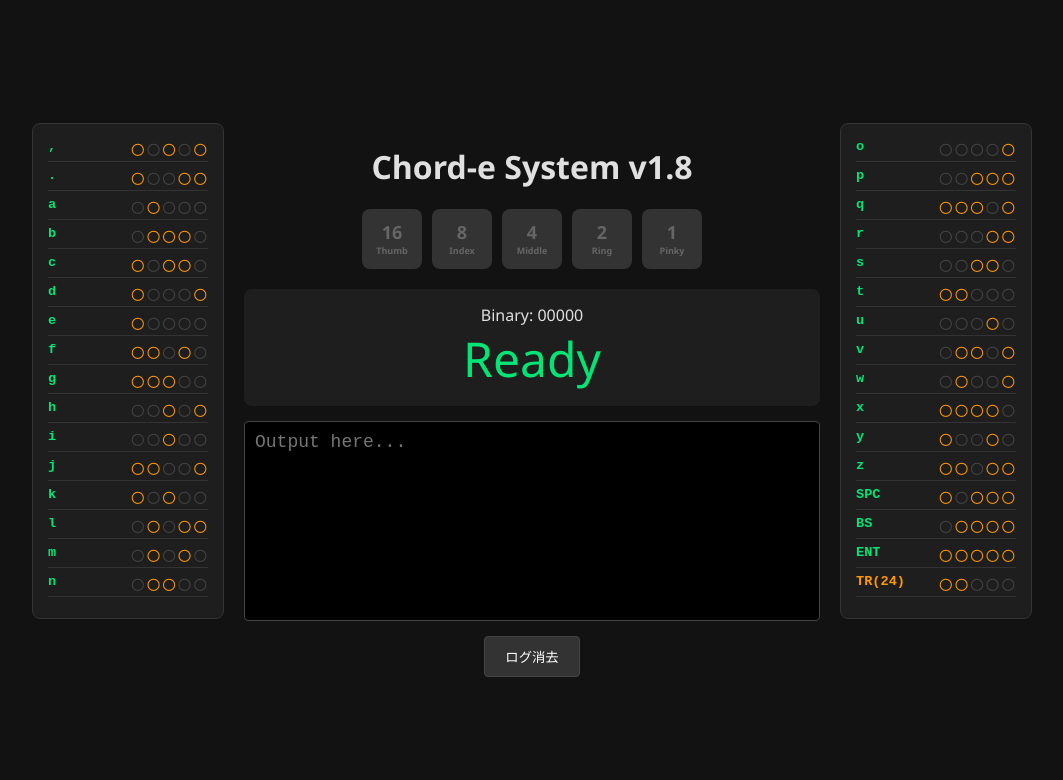
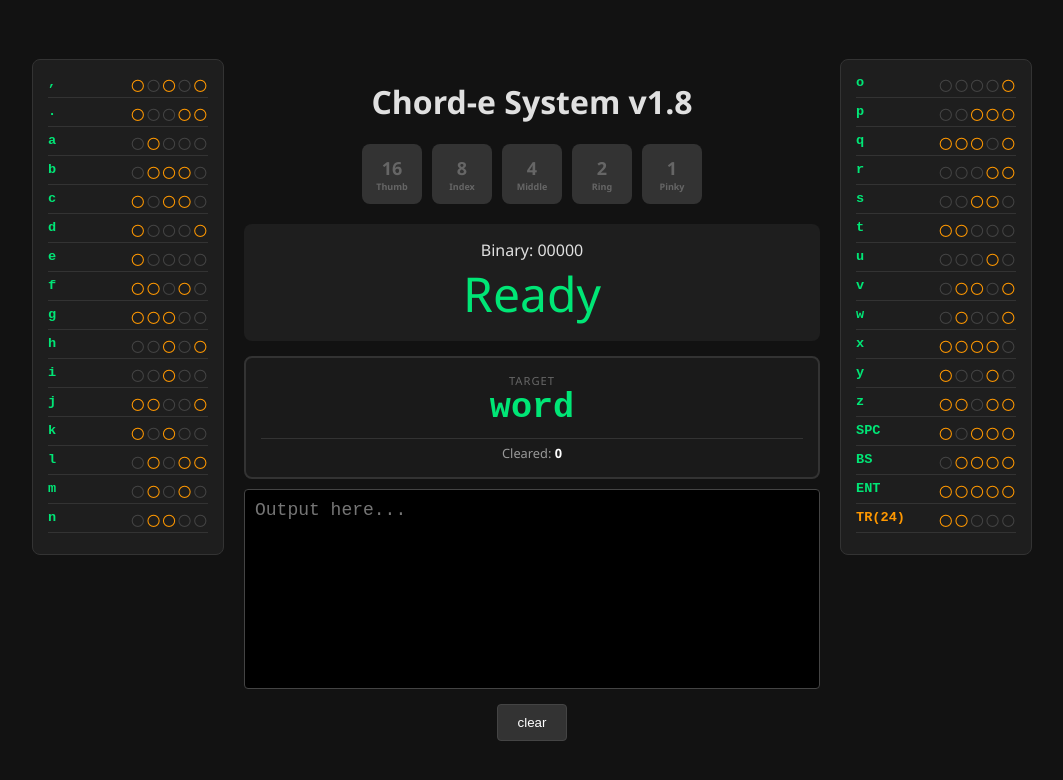
Before and after one commit to channkenn/Chorde-Evolution, a plain HTML site: page index.html in a window 1280 px wide. Shown: the whole page, without its empty margins (108-1171 px from the left). Drawn offline with Linux system fonts and the light colour scheme.

Commit message:
練習モードを追加

```diff
--- a/index.html
+++ b/index.html
@@ -33,7 +33,7 @@
             placeholder="Output here..."
           ></textarea>
           <div>
-            <button id="btn-reset">ログ消去</button>
+            <button id="btn-reset">clear</button>
           </div>
         </main>
       </div>
@@ -41,5 +41,6 @@
       <aside id="right-sidebar" class="sidebar"></aside>
     </div>
     <script src="chorde.js"></script>
+    <script src="practice.js"></script>
   </body>
 </html>
--- /dev/null
+++ b/practice.js
@@ -0,0 +1,135 @@
+/**
+ * Chord-e Practice Add-on v1.2
+ * [Fixed] chorde.jsによるプログラム的な値の更新を検知するように修正
+ */
+
+const PRACTICE_CONFIG = {
+  words: [
+    "the",
+    "of",
+    "and",
+    "a",
+    "to",
+    "in",
+    "is",
+    "you",
+    "that",
+    "it",
+    "he",
+    "was",
+    "for",
+    "on",
+    "are",
+    "as",
+    "with",
+    "his",
+    "they",
+    "at",
+    "be",
+    "this",
+    "have",
+    "from",
+    "or",
+    "one",
+    "had",
+    "by",
+    "word",
+    "but",
+    "not",
+    "what",
+    "all",
+    "were",
+    "we",
+    "when",
+    "your",
+    "can",
+    "said",
+    "there",
+    "use",
+    "an",
+    "each",
+    "which",
+    "she",
+    "do",
+    "how",
+    "their",
+    "if",
+    "will",
+  ],
+  displayId: "practice-target",
+  statsId: "practice-stats",
+};
+
+let currentTarget = "";
+let correctCount = 0;
+let lastValue = "";
+
+function initPractice() {
+  const log = document.getElementById("output-log");
+  if (!log) return;
+
+  // UI生成
+  const practiceUI = document.createElement("div");
+  practiceUI.id = "practice-container";
+  practiceUI.innerHTML = `
+    <div style="background:#1a1a1a; padding:15px; border-radius:8px; margin-bottom:10px; border:2px solid #333; text-align:center;">
+      <div style="font-size:0.7rem; color:#666; text-transform:uppercase; letter-spacing:1px;">Target</div>
+      <div id="practice-target" style="font-size:2.2rem; font-weight:bold; color:#00e676; font-family: 'Courier New', monospace;">---</div>
+      <div id="practice-stats" style="font-size:0.8rem; color:#999; margin-top:10px; border-top:1px solid #333; padding-top:5px;">
+        Cleared: <span id="correct-count" style="color:#fff; font-weight:bold;">0</span>
+      </div>
+    </div>
+  `;
+  log.parentNode.insertBefore(practiceUI, log);
+
+  setNextWord();
+
+  // ★ 解決策: 定期的にテキストエリアの内容をチェックする（影響最小・確実）
+  setInterval(() => {
+    const currentValue = log.value;
+    if (currentValue !== lastValue) {
+      checkLogic(currentValue);
+      lastValue = currentValue;
+    }
+  }, 100); // 0.1秒ごとにチェック
+}
+
+function checkLogic(text) {
+  // スペース(23)が入力されたかチェック
+  if (text.endsWith(" ")) {
+    const wordsInLog = text.trim().split(/\s+/);
+    const lastTypedWord = wordsInLog[wordsInLog.length - 1];
+
+    if (
+      lastTypedWord &&
+      lastTypedWord.toLowerCase() === currentTarget.toLowerCase()
+    ) {
+      processCorrect();
+    }
+  }
+}
+
+function setNextWord() {
+  const words = PRACTICE_CONFIG.words;
+  currentTarget = words[Math.floor(Math.random() * words.length)];
+  document.getElementById(PRACTICE_CONFIG.displayId).innerText = currentTarget;
+}
+
+function processCorrect() {
+  correctCount++;
+  const countEl = document.getElementById("correct-count");
+  if (countEl) countEl.innerText = correctCount;
+
+  const targetEl = document.getElementById(PRACTICE_CONFIG.displayId);
+  targetEl.style.transition = "none";
+  targetEl.style.color = "#fff";
+
+  setTimeout(() => {
+    targetEl.style.transition = "color 0.5s";
+    targetEl.style.color = "#00e676";
+    setNextWord();
+  }, 100);
+}
+
+// 初期化実行
+initPractice();
```
